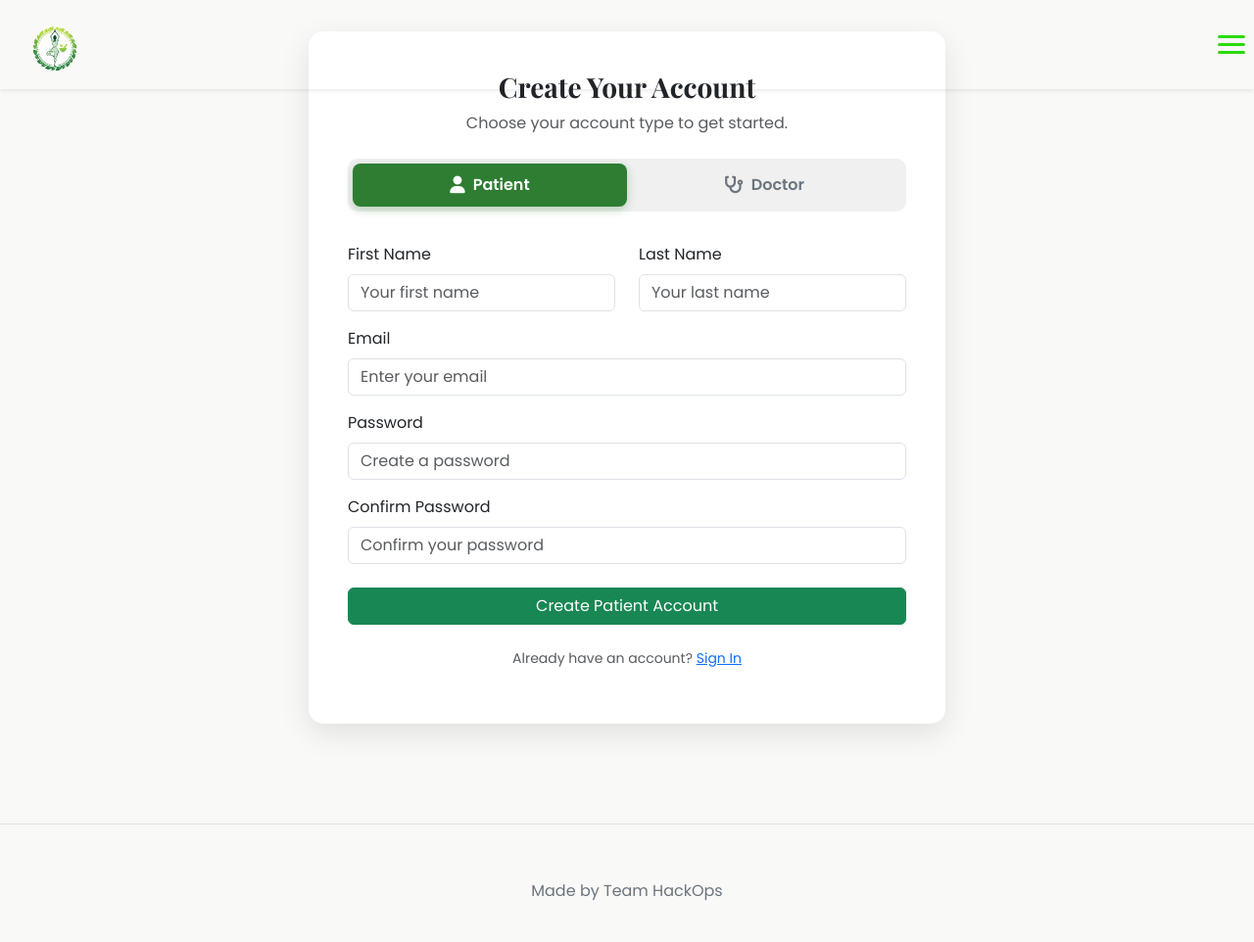
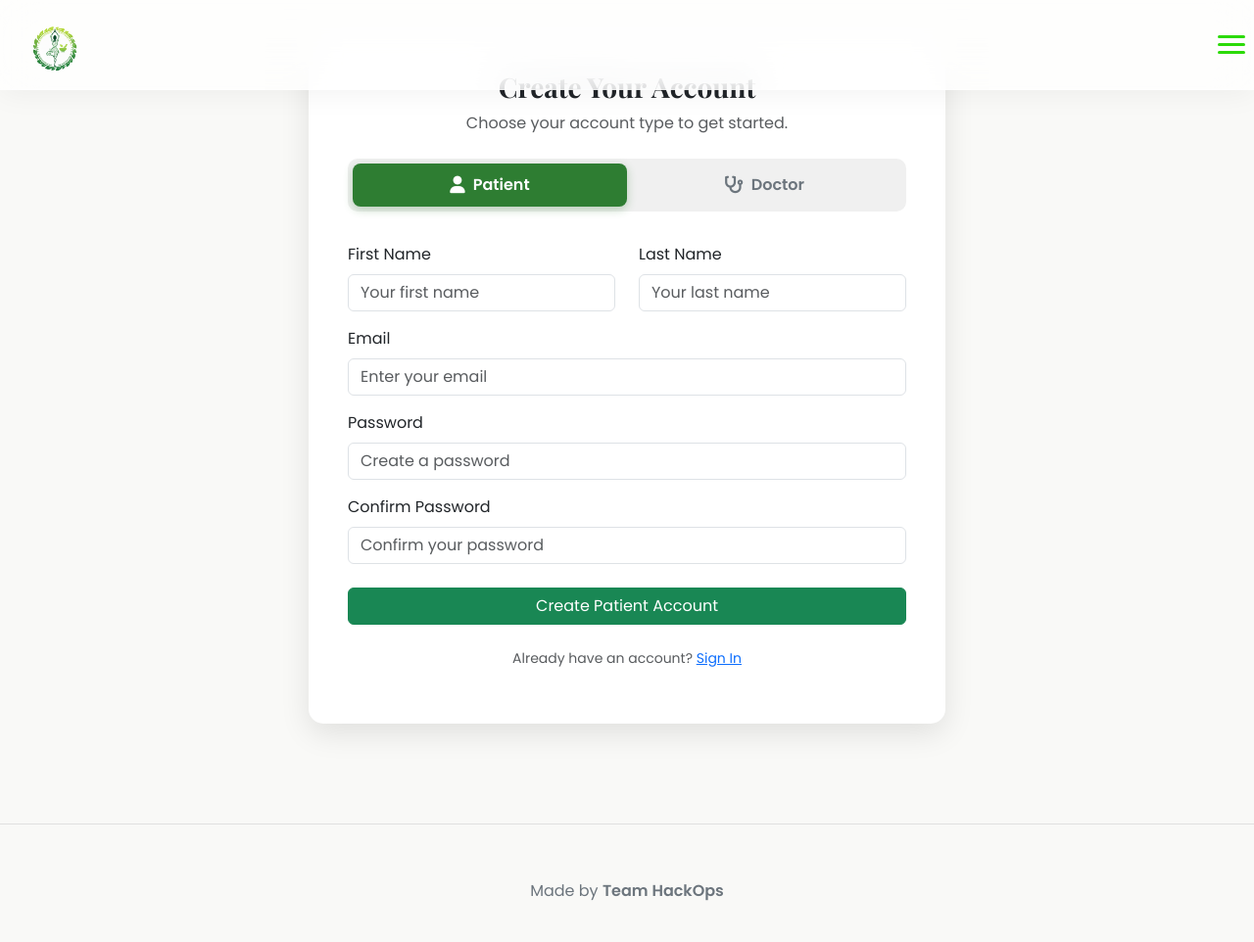
Before and after one commit to The-HackOps/AyurSutra, a Flask app: page /auth/register in a window 1280 px wide. Shown: the whole page at 98% size. Run offline with Flask 3, Linux system fonts and the light colour scheme.

Commit message:
Update base.html

```diff
--- a/app/templates/layouts/base.html
+++ b/app/templates/layouts/base.html
@@ -111,6 +111,44 @@
 .card:hover {
   transform: translateY(-5px);
   box-shadow: 0 8px 16px rgba(0, 0, 0, 0.07);
+}
+
+/* --- LIQUID GLASS HEADER STYLE --- */
+.liquid-glass-nav {
+    /* Translucent white background */
+    background-color: rgba(255, 255, 255, 0.72) !important;
+
+    /* The Apple Blur Magic */
+    backdrop-filter: blur(20px) saturate(180%);
+    -webkit-backdrop-filter: blur(20px) saturate(180%);
+
+    /* Subtle border and shadow for depth */
+    border-bottom: 1px solid rgba(255, 255, 255, 0.3);
+    box-shadow: 0 4px 30px rgba(0, 0, 0, 0.05);
+
+    /* Ensure it stays on top */
+    z-index: 1030;
+    transition: all 0.3s ease;
+}
+
+/* Reset main padding so the hero section starts at the very top */
+main {
+    padding-top: 0 !important;
+}
+
+/* Ensure the Hero Section fills the screen and centers content */
+#section1 {
+    min-height: 100vh;     /* Full viewport height */
+    display: flex;         /* Use Flexbox */
+    align-items: center;   /* Vertically center */
+    justify-content: center; /* Horizontally center */
+    padding-top: 0;        /* Ensure no extra padding inside pushes it down */
+    margin-top: 0;
+}
+
+/* Ensure anchor links (like #how-it-works) don't land behind the header */
+section {
+    scroll-margin-top: 100px;
 }
 
 /* !! ADD THIS NEW BLOCK BELOW !! */
@@ -506,6 +544,20 @@ body.loaded .navbar-brand {
     color: var(--ayur-green);
     transform: scale(1.05); /* The hover animation */
 }
+
+/* Style for the Github Link in Footer */
+.github-link {
+    color: inherit;       /* Inherits the grey color from the parent <p> */
+    text-decoration: none; /* Removes the default underline */
+    font-weight: 600;      /* Makes it slightly bold */
+    transition: color 0.3s ease;
+}
+
+.github-link:hover {
+    color: #2E7D32;        /* Changes to AyurSutra Green on hover */
+    text-decoration: underline; /* Adds underline on hover for clarity */
+}
+
     </style>
 
     <script defer src="https://cdn.jsdelivr.net/npm/alpinejs@3.x.x/dist/cdn.min.js"></script>
@@ -516,7 +568,7 @@ body.loaded .navbar-brand {
         <img src="{{ url_for('static', filename='img/logo.png') }}" alt="AyurSutra Logo Loading">
     </div>
     <header>
-    <nav class="navbar shadow-sm fixed-top navbar-blurry">
+    <nav class="navbar fixed-top liquid-glass-nav">
         <div class="container-fluid px-4">
             {% if g.user %}
                 <div class="d-flex justify-content-between align-items-center w-100">
@@ -586,7 +638,9 @@ body.loaded .navbar-brand {
         </div>
         {% endif %}
         <div class="footer-coded-by">
-            <p class="mb-0">Made by Team HackOps</p>
+            <p class="mb-0">
+                Made by <a href="https://github.com/" target="_blank" rel="noopener noreferrer" class="github-link">Team HackOps</a>
+            </p>
         </div>
     </div>
 </footer>
```
